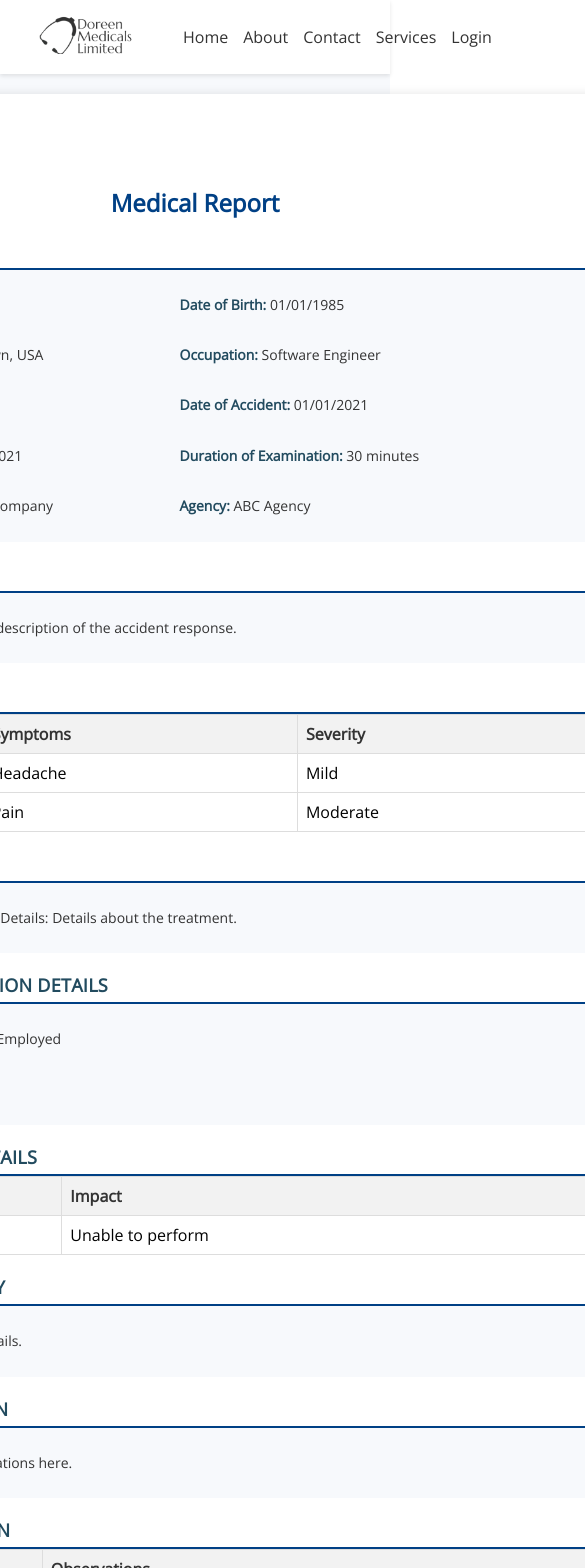
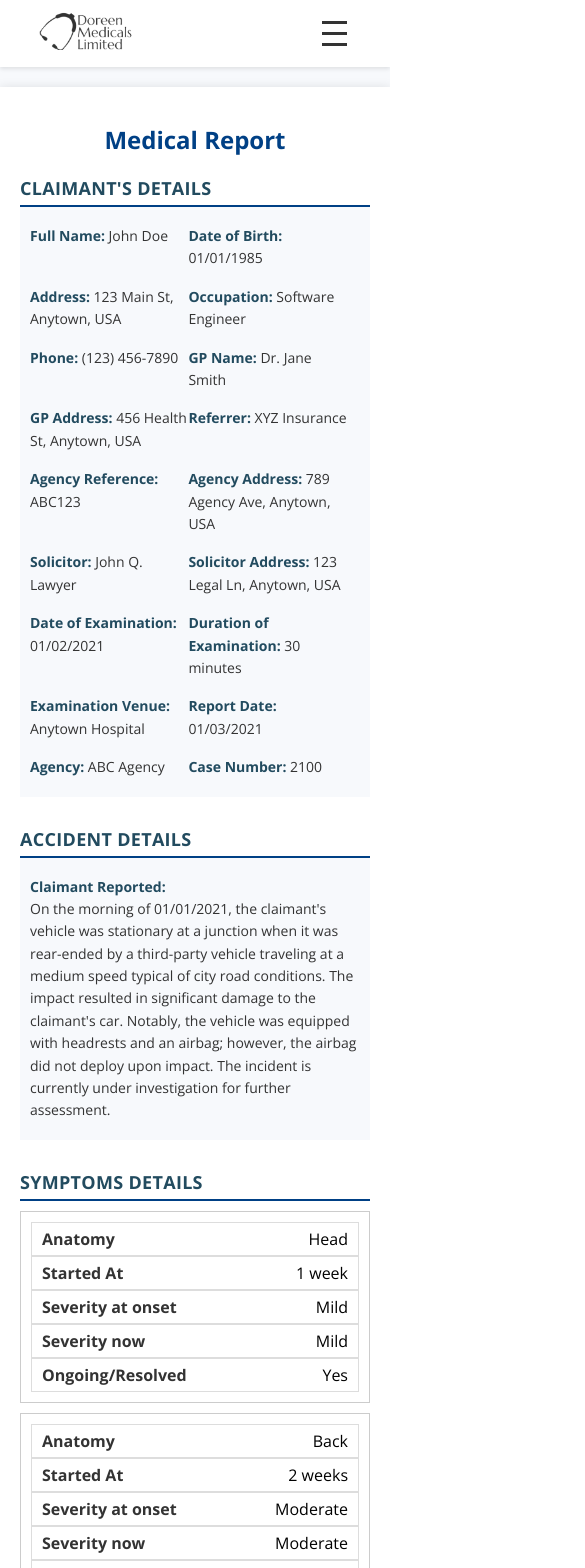
Before and after one commit to hatimkh20/Medical-Portal-Frontend, a React (Create React App) app: page /report in a window 390 px wide. Shown: the top 1568 px of the page, 585 px wide, since content can reach past the window. Built offline with nearby package versions, Linux system fonts and the light colour scheme; a web font is replaced by a local one.

Commit message:
report ui and responsive

```diff
--- a/src/App.css
+++ b/src/App.css
@@ -1,5 +1,4 @@
-@import url("https://fonts.googleapis.com/css2?family=Open+Sans:wght@400;700&display=swap");
-
+@import url('https://fonts.googleapis.com/css2?family=Open+Sans:ital,wght@0,300..800;1,300..800&display=swap');
 * {
   font-family: 'Open Sans' !important;
 }
--- a/src/App.js
+++ b/src/App.js
@@ -27,7 +27,7 @@ function App() {
           <Route path="/" element={<HomePage />} />
           <Route path="/sign-in" element={<AuthPage />} />
           <Route path="/sign-up" element={<AuthPage />} />
-          <Route path="/dashboard" element={<ProtectedRoute element={<Dashboard />} />} />
+          <Route path="/dashboard" element={<Dashboard />} />
           <Route path="/form" element={ <MultiStepForm steps={Steps}/>} />
           <Route path="/report" element={ <MedicalReport data={data} /> } />
            {/* Add route for MultiStepForm */}
--- a/src/components/Navigation/Navbar.css
+++ b/src/components/Navigation/Navbar.css
@@ -53,3 +53,38 @@
 .btn-logout:hover {
   color: #007bff;
 }
+
+.hamburger {
+  display: none;
+  flex-direction: column;
+  cursor: pointer;
+}
+
+.hamburger div {
+  width: 25px;
+  height: 3px;
+  background-color: #333;
+  margin: 4px;
+  transition: all 0.3s ease;
+}
+
+@media (max-width: 768px) {
+  .navbar-links {
+    display: none;
+    flex-direction: column;
+    position: absolute;
+    top: 60px;
+    left: 0;
+    width: 100%;
+    background-color: #fff;
+    box-shadow: 0 8px 16px rgba(0, 0, 0, 0.1);
+  }
+
+  .navbar-links.active {
+    display: flex;
+  }
+
+  .hamburger {
+    display: flex;
+  }
+}
--- a/src/components/Navigation/Navbar.js
+++ b/src/components/Navigation/Navbar.js
@@ -1,5 +1,4 @@
-// components/Navigation/Navbar.js
-import React, { useContext } from "react";
+import React, { useContext, useState } from "react";
 import { Link } from "react-router-dom";
 import { AuthContext } from "../../context/AuthContext";
 import "./Navbar.css";
@@ -7,6 +6,11 @@ import logoImage from "../../assets/images/logo.png";
 
 const Navbar = () => {
   const { isLoggedIn, logout } = useContext(AuthContext);
+  const [isMenuOpen, setIsMenuOpen] = useState(false);
+
+  const toggleMenu = () => {
+    setIsMenuOpen(!isMenuOpen);
+  };
 
   return (
     <div className="container">
@@ -20,36 +24,41 @@ const Navbar = () => {
             />
           </Link>
         </div>
-        <ul className="navbar-links">
+        <ul className={`navbar-links ${isMenuOpen ? "active" : ""}`}>
           <li>
-            <Link to="/">Home</Link>
+            <Link to="/" onClick={toggleMenu}>Home</Link>
           </li>
           <li>
-            <Link to="/about">About</Link>
+            <Link to="/about" onClick={toggleMenu}>About</Link>
           </li>
           <li>
-            <Link to="/contact">Contact</Link>
+            <Link to="/contact" onClick={toggleMenu}>Contact</Link>
           </li>
           <li>
-            <Link to="/services">Services</Link>
+            <Link to="/services" onClick={toggleMenu}>Services</Link>
           </li>
           {isLoggedIn ? (
             <>
               <li>
-                <Link to="/dashboard">Dashboard</Link>
+                <Link to="/dashboard" onClick={toggleMenu}>Dashboard</Link>
               </li>
               <li>
-                <button onClick={logout} className="btn-logout">
+                <button onClick={() => { logout(); toggleMenu(); }} className="btn-logout">
                   Logout
                 </button>
               </li>
             </>
           ) : (
             <li>
-              <Link to="/sign-in">Login</Link>
+              <Link to="/sign-in" onClick={toggleMenu}>Login</Link>
             </li>
           )}
         </ul>
+        <div className="hamburger" onClick={toggleMenu}>
+          <div></div>
+          <div></div>
+          <div></div>
+        </div>
       </div>
     </div>
   );
--- a/src/components/Report Component/DetailSection.js
+++ b/src/components/Report Component/DetailSection.js
@@ -12,7 +12,7 @@ const DetailsSection = ({ title, details, layout }) => {
             key={index}
             className={`report-text ${detail.inline ? 'inline' : 'block'}`}
           >
-            <strong>{detail.label}:</strong> {detail.value}
+            <strong>{detail.label}:</strong> <span>{detail.value}</span>
           </p>
         ))}
       </div>
--- a/src/components/Report Component/MedicalReport.js
+++ b/src/components/Report Component/MedicalReport.js
@@ -10,7 +10,7 @@ const MedicalReport = ({ data }) => {
   const generatePdf = () => {
     const input = document.getElementById('report-container');
     html2canvas(input, { scale: 2 }).then((canvas) => {
-      const imgData = canvas.toDataURL('image/png');
+      const imgData = canvas.toDataURL('image/jpeg', 0.9); // Use JPEG and reduce quality to 0.5
       const pdf = new jsPDF('p', 'mm', 'a4');
       const imgWidth = 210; // A4 width in mm
       const imgHeight = (canvas.height * imgWidth) / canvas.width;
@@ -37,16 +37,24 @@ const MedicalReport = ({ data }) => {
           title="Claimant's Details"
           layout="two-rows"
           details={[
-            { label: 'Full Name', value: data.name, inline: true },
-            { label: 'Date of Birth', value: data.dob, inline: true },
-            { label: 'Address', value: data.address, inline: true },
-            { label: 'Occupation', value: data.occupation, inline: true },
-            { label: 'Medical Records', value: data.medicalRecords, inline: true },
-            { label: 'Date of Accident', value: data.dateOfAccident, inline: true },
-            { label: 'Date of Examination', value: data.dateOfExamination, inline: true },
-            { label: 'Duration of Examination', value: data.durationOfExamination, inline: true },
-            { label: 'Instructing Party', value: data.instructingParty, inline: true },
-            { label: 'Agency', value: data.agency, inline: true }
+            { label: 'Full Name', value: data.claimantDetails.name, inline: true },
+            { label: 'Date of Birth', value: data.claimantDetails.dob, inline: true },
+            { label: 'Address', value: data.claimantDetails.address, inline: true },
+            { label: 'Occupation', value: data.claimantDetails.occupation, inline: true },
+            { label: 'Phone', value: data.claimantDetails.phone, inline: true },
+            { label: 'GP Name', value: data.claimantDetails.gpName, inline: true },
+            { label: 'GP Address', value: data.claimantDetails.gpAddress, inline: true },
+            { label: 'Referrer', value: data.claimantDetails.referrer, inline: true },
+            { label: 'Agency Reference', value: data.claimantDetails.agencyReference, inline: true },
+            { label: 'Agency Address', value: data.claimantDetails.agencyAddress, inline: true },
+            { label: 'Solicitor', value: data.claimantDetails.solicitor, inline: true },
+            { label: 'Solicitor Address', value: data.claimantDetails.solicitorAddress, inline: true },
+            { label: 'Date of Examination', value: data.claimantDetails.dateOfExamination, inline: true },
+            { label: 'Duration of Examination', value: data.claimantDetails.durationOfExamination, inline: true },
+            { label: 'Examination Venue', value: data.claimantDetails.examinationVenue, inline: true },
+            { label: 'Report Date', value: data.claimantDetails.reportDate, inline: true },
+            { label: 'Agency', value: data.claimantDetails.agency, inline: true },
+            { label: 'Case Number', value: data.claimantDetails.caseNumber, inline: true }
           ]}
         />
 
@@ -54,51 +62,60 @@ const MedicalReport = ({ data }) => {
           title="Accident Details"
           layout="single-column"
           details={[
-            { label: 'Claimant Reported', value: data.accidentResponse, inline: false }
+            { label: 'Claimant Reported', value: data.accidentDetails.claimantResponse, inline: false }
           ]}
         />
 
         <TableSection
           title="Symptoms Details"
-          rows={data.symptoms.map(symptom => ({
-            Area: symptom.area,
-            Symptoms: symptom.symptoms,
-            Severity: symptom.severity
+          rows={data.symptomsDetails.map(symptom => ({
+            Anatomy: symptom.anatomy,
+            "Started At": symptom.duration,
+            "Severity at onset": symptom.severityOnset,
+            "Severity now": symptom.severityNow,
+            "Ongoing/Resolved": symptom.ongoing
           }))}
         />
 
         <DetailsSection
           title="Treatment Details"
           layout="single-column"
-          details={data.treatment.map(treat => ({
-            label: 'Treatment',
-            value: `${treat.treatment}, Details: ${treat.details}`,
-            inline: false
-          }))}
+          details={[
+            { label: 'Immediate Treatment', value: data.accidentDetails.claimantResponse, inline: false },
+            { label: 'Later Treatment', value: data.accidentDetails.claimantResponse, inline: false },
+
+          ]}
         />
 
         <DetailsSection
           title="Employment/Education Details"
           layout="single-column"
           details={[
-            { label: 'Current Employment Status', value: data.employmentStatus, inline: true },
-            { label: 'Missed Work Days', value: data.missedWorkDays, inline: true }
+            { label: 'Current Employment Status', value: data.employmentEducationDetails.employmentStatus, inline: true },
+            { label: 'Occupation', value: data.employmentEducationDetails.occupation, inline: true },
+            { label: 'Education Level', value: data.employmentEducationDetails.educationLevel, inline: true },
+            { label: 'Missed Work Days', value: data.employmentEducationDetails.missedWorkDays, inline: true },
+            { label: 'Impact on Work', value: data.employmentEducationDetails.impactOnWork, inline: true }
           ]}
         />
 
         <TableSection
           title="Domestic Impact Details"
-          rows={data.domesticImpact.map(impact => ({
+          rows={data.domesticImpactDetails.map(impact => ({
             Activity: impact.activity,
-            Impact: impact.impact
+            Severity: impact.severity,
+            SymptomExacerbation: impact.symptomExacerbation
           }))}
+          mergedHeader="Ongoing"
         />
 
         <DetailsSection
           title="Past Medical History"
           layout="single-column"
           details={[
-            { label: 'Injuries', value: data.pastInjuries, inline: false }
+            { label: 'Injuries', value: data.pastMedicalHistory.injuries, inline: false },
+            { label: 'Illnesses', value: data.pastMedicalHistory.illnesses, inline: false },
+            { label: 'Operations', value: data.pastMedicalHistory.operations, inline: false }
           ]}
         />
 
@@ -106,7 +123,11 @@ const MedicalReport = ({ data }) => {
           title="General Observation"
           layout="single-column"
           details={[
-            { label: 'Observation', value: data.generalObservation, inline: false }
+            { label: 'Presentation', value: data.generalObservation.presentation, inline: true },
+            { label: 'Demeanor', value: data.generalObservation.demeanor, inline: true },
+            { label: 'Pain Levels', value: data.generalObservation.painLevels, inline: true },
+            { label: 'Pain Management', value: data.generalObservation.painManagement, inline: true },
+            { label: 'Mobility', value: data.generalObservation.mobility, inline: true }
           ]}
         />
 
@@ -114,23 +135,29 @@ const MedicalReport = ({ data }) => {
           title="Physical Examination"
           rows={data.physicalExamination.map(exam => ({
             Area: exam.area,
-            Observations: exam.observations
+            Observation: exam.observation,
+            Characteristics: exam.characteristics,
+            SymptomExacerbation: exam.symptomExacerbation
           }))}
         />
 
         <TableSection
           title="Diagnosis - Physical Injuries"
-          rows={data.physicalDiagnosis.map(diagnosis => ({
+          rows={data.diagnosisPhysicalInjuries.map(diagnosis => ({
             Injury: diagnosis.injury,
-            Details: diagnosis.details
+            Mechanism: diagnosis.mechanism,
+            Treatment: diagnosis.treatment,
+            Prognosis: diagnosis.prognosis
           }))}
         />
 
         <TableSection
           title="Diagnosis - Psychological Injuries"
-          rows={data.psychologicalDiagnosis.map(diagnosis => ({
+          rows={data.diagnosisPsychologicalInjuries.map(diagnosis => ({
             Injury: diagnosis.injury,
-            Details: diagnosis.details
+            Mechanism: diagnosis.mechanism,
+            Treatment: diagnosis.treatment,
+            Prognosis: diagnosis.prognosis
           }))}
         />
 
@@ -144,15 +171,19 @@ const MedicalReport = ({ data }) => {
 
         <TableSection
           title="Prognosis - Physical Injuries"
-          rows={data.physicalPrognosis.map(prognosis => ({
-            Prognosis: prognosis.details
+          rows={data.prognosisPhysicalInjuries.map(prognosis => ({
+            Injury: prognosis.injury,
+            ShortTerm: prognosis.shortTerm,
+            LongTerm: prognosis.longTerm
           }))}
         />
 
         <TableSection
           title="Prognosis - Psychological Injuries"
-          rows={data.psychologicalPrognosis.map(prognosis => ({
-            Prognosis: prognosis.details
+          rows={data.prognosisPsychologicalInjuries.map(prognosis => ({
+            Injury: prognosis.injury,
+            ShortTerm: prognosis.shortTerm,
+            LongTerm: prognosis.longTerm
           }))}
         />
 
@@ -160,7 +191,7 @@ const MedicalReport = ({ data }) => {
           title="Further Treatment and Rehabilitation"
           layout="single-column"
           details={[
-            { label: 'Further Treatment', value: data.furtherTreatment, inline: false }
+            { label: 'Further Treatment', value: data.furtherTreatmentRehabilitation, inline: false }
           ]}
         />
 
@@ -176,8 +207,16 @@ const MedicalReport = ({ data }) => {
           title="Signature"
           layout="single-column"
           details={[
-            { label: 'Signed By', value: data.signedBy, inline: true }
+            { label: 'Signed By', value: `${data.signedBy.name}, ${data.signedBy.qualifications}`, inline: true },
+            { label: 'Date', value: data.signedBy.date, inline: true }
           ]}
+        />
+
+        <TableSection
+          title="Expert Bibliography"
+          rows={data.expertBibliography.map(bibliography => ({
+            Bibliography: bibliography
+          }))}
         />
       </div>
       <button onClick={generatePdf} className="report-download-button">Download PDF</button>
--- a/src/components/Report Component/TableSection.js
+++ b/src/components/Report Component/TableSection.js
@@ -1,24 +1,30 @@
-// TableSection.js
 import React from 'react';
 import './tableSection.css';
 
-const TableSection = ({ title, rows }) => {
+const TableSection = ({ title, rows, headerColor, mergedHeader }) => {
   return (
     <section className="report-section">
       {title && <h2 className="report-subtitle">{title}</h2>}
       <table className="report-table">
         <thead>
+          {mergedHeader && (
+            <tr>
+              <th className='table-header' colSpan={Object.keys(rows[0]).length}>
+                {mergedHeader}
+              </th>
+            </tr>
+          )}
           <tr>
             {Object.keys(rows[0]).map((header, index) => (
-              <th key={index}>{header}</th>
+              <th key={index} className={headerColor}>{header}</th>
             ))}
           </tr>
         </thead>
         <tbody>
           {rows.map((row, index) => (
             <tr key={index}>
-              {Object.values(row).map((value, idx) => (
-                <td key={idx}>{value}</td>
+              {Object.keys(row).map((key, idx) => (
+                <td key={idx} data-label={key}>{row[key]}</td>
               ))}
             </tr>
           ))}
--- a/src/components/Report Component/detailSection.css
+++ b/src/components/Report Component/detailSection.css
@@ -28,6 +28,6 @@
 }
 
 .details-container .report-text.block {
-  display: block;
-  width: 100%;
+  display: flex;
+  flex-direction: column;
 }
--- a/src/components/Report Component/medicalReport.css
+++ b/src/components/Report Component/medicalReport.css
@@ -1,4 +1,3 @@
-/* medicalReport.css */
 .report-wrapper {
   display: flex;
   flex-direction: column;
@@ -8,9 +7,10 @@
 }
 
 .report-container {
-  width: 210mm;
+  width: 100%;
+  max-width: 210mm;
   min-height: 297mm;
-  padding: 20mm;
+  padding: 20px;
   background-color: #ffffff;
   box-shadow: 0 0 10px rgba(0, 0, 0, 0.1);
   font-family: Arial, sans-serif;
@@ -28,7 +28,7 @@
 }
 
 .report-section {
-  margin-bottom: 20px;
+  margin-bottom: 30px;
 }
 
 .report-claimant-details {
@@ -53,8 +53,14 @@
 }
 
 .report-claimant-details .report-text {
-  width: 48%;
+  width: 100%;
   margin-bottom: 5px;
+}
+
+@media (min-width: 600px) {
+  .report-claimant-details .report-text {
+    width: 48%;
+  }
 }
 
 .report-subtitle {
@@ -72,6 +78,7 @@
   font-size: 14px;
   color: #333333;
   line-height: 1.6;
+  margin: 8px 0px;
 }
 
 .report-download-button {
--- a/src/components/Report Component/tableSection.css
+++ b/src/components/Report Component/tableSection.css
@@ -2,6 +2,7 @@
   width: 100%;
   border-collapse: collapse;
   margin-bottom: 20px;
+  margin-top: 10px;
 }
 
 .report-table th,
@@ -12,6 +13,57 @@
 }
 
 .report-table th {
-    background-color: #f2f2f2;
+  background-color: #3EABE1;
+  color: #fff;
+  font-weight: 500;
+}
+
+.table-header {
+  background-color: #197F72 !important;
+  text-align: center !important;
+  font-weight: 600 !important;
+  text-transform: uppercase;
+  font-size: 18px;
+}
+
+@media (max-width: 600px) {
+  .report-table {
+    display: flex;
+    flex-direction: column;
+  }
+
+  .report-table thead {
+    display: none;
+  }
+
+  .report-table tbody {
+    display: flex;
+    flex-direction: column;
+  }
+
+  .report-table tr {
+    display: flex;
+    flex-direction: column;
+    border: 1px solid #ccc;
+    margin-bottom: 10px;
+    padding: 10px;
+  }
+
+  .report-table td {
+    display: flex;
+    justify-content: space-between;
+    padding: 5px 10px;
+    text-align: left;
+  }
+
+  .report-table td:before {
+    content: attr(data-label);
+    font-weight: bold;
     color: #333;
+    flex: 1;
   }
+
+  .report-table td {
+    flex: 2;
+  }
+}
--- a/src/data.js
+++ b/src/data.js
@@ -1,46 +1,96 @@
 export const data = {
+  claimantDetails: {
     name: "John Doe",
+    address: "123 Main St, Anytown, USA",
+    phone: "(123) 456-7890",
     dob: "01/01/1985",
-    address: "123 Main St, Anytown, USA",
+    gender: "Male",
     occupation: "Software Engineer",
-    medicalRecords: "N/A",
-    dateOfAccident: "01/01/2021",
+    gpName: "Dr. Jane Smith",
+    gpAddress: "456 Health St, Anytown, USA",
+    referrer: "XYZ Insurance",
+    agencyReference: "ABC123",
+    agencyAddress: "789 Agency Ave, Anytown, USA",
+    solicitor: "John Q. Lawyer",
+    solicitorAddress: "123 Legal Ln, Anytown, USA",
     dateOfExamination: "01/02/2021",
     durationOfExamination: "30 minutes",
-    instructingParty: "Insurance Company",
+    examinationVenue: "Anytown Hospital",
+    reportDate: "01/03/2021",
     agency: "ABC Agency",
-    accidentResponse: "Detailed description of the accident response.",
-    symptoms: [
-      { area: "Head", symptoms: "Headache", severity: "Mild" },
-      { area: "Back", symptoms: "Pain", severity: "Moderate" }
+    caseNumber: "2100"
+  },
+  accidentDetails: {
+    dateOfAccident: "01/01/2021",
+    claimantResponse: "On the morning of 01/01/2021, the claimant's vehicle was stationary at a junction when it was rear-ended by a third-party vehicle traveling at a medium speed typical of city road conditions. The impact resulted in significant damage to the claimant's car. Notably, the vehicle was equipped with headrests and an airbag; however, the airbag did not deploy upon impact. The incident is currently under investigation for further assessment."
+  },
+  symptomsDetails: [
+    { anatomy: "Head", severityOnset: "Mild", duration: "1 week", severityNow: "Mild", ongoing: "Yes" },
+    { anatomy: "Back", severityOnset: "Moderate", duration: "2 weeks", severityNow: "Moderate", ongoing: "Yes" },
+    { anatomy: "Neck", severityOnset: "Mild", duration: "1 week", severityNow: "Moderate", ongoing: "Yes" },
+    { anatomy: "Shoulder", severityOnset: "Low", duration: "1 week", severityNow: "Mild", ongoing: "No" }
   ],
-    treatment: [
-      { treatment: "Physical Therapy", details: "Details about the treatment." }
+  treatmentDetails: [
+    { treatment: "Physical Therapy", startDate: "01/10/2021", endDate: "02/10/2021", frequency: "Weekly", effectiveness: "Moderate" },
+    { treatment: "Medication", startDate: "01/01/2021", endDate: "01/15/2021", medication: "Painkillers", dosage: "500mg", frequency: "Daily" }
   ],
+  employmentEducationDetails: {
     employmentStatus: "Employed",
+    occupation: "Software Engineer",
+    educationLevel: "Bachelor's Degree",
     missedWorkDays: "5 days",
-    domesticImpact: [
-      { activity: "Cooking", impact: "Unable to perform" }
+    impactOnWork: "Difficulty focusing due to pain and discomfort"
+  },
+  domesticImpactDetails: [
+    { activity: "Cooking", severity: "Unable to perform", symptomExacerbation: "Yes" },
+    { activity: "Cleaning", severity: "Limited ability", symptomExacerbation: "Yes" },
+    { activity: "Shopping", severity: "Assistance required", symptomExacerbation: "Yes" }
   ],
-    pastInjuries: "Previous injuries details.",
-    generalObservation: "General observations here.",
+  pastMedicalHistory: {
+    injuries: "Past injuries: None",
+    illnesses: "Past illnesses: None",
+    operations: "Operations: Appendectomy (2015)"
+  },
+  generalObservation: {
+    presentation: "Good",
+    demeanor: "Cooperative",
+    painLevels: "Moderate",
+    painManagement: "Yes",
+    mobility: "Normal"
+  },
   physicalExamination: [
-      { area: "Leg", observations: "Swelling" }
+    { area: "Neck", observation: "Stiffness", characteristics: "Limited range of motion", symptomExacerbation: "Yes" },
+    { area: "Back", observation: "Tenderness", characteristics: "Moderate pain on palpation", symptomExacerbation: "Yes" },
+    { area: "Legs", observation: "Normal", characteristics: "No swelling or tenderness", symptomExacerbation: "No" }
   ],
-    physicalDiagnosis: [
-      { injury: "Fracture", details: "Details about the fracture." }
+  diagnosisPhysicalInjuries: [
+    { injury: "Neck Strain", mechanism: "Whiplash", treatment: "Physical therapy and pain management", prognosis: "Full recovery expected" },
+    { injury: "Lower Back Pain", mechanism: "Impact from collision", treatment: "Medication and physical therapy", prognosis: "Improvement over time" }
   ],
-    psychologicalDiagnosis: [
-      { injury: "Anxiety", details: "Details about anxiety." }
+  diagnosisPsychologicalInjuries: [
+    { injury: "Anxiety", mechanism: "Traumatic event", treatment: "Counseling and medication", prognosis: "Improvement with therapy" },
+    { injury: "PTSD", mechanism: "Traumatic event", treatment: "Psychotherapy", prognosis: "Long-term management required" }
   ],
-    opinion: "Medical opinion here.",
-    physicalPrognosis: [
-      { details: "Physical prognosis details." }
+  opinion: "On the examination date, the claimant was still experiencing moderate pain and stiffness in the neck and back due to the accident. The prognosis for physical injuries is positive with expected improvement over time with continued treatment. Psychological symptoms, including anxiety and PTSD, will require ongoing management. The claimant is advised to continue physical therapy and seek psychological support.",
+  prognosisPhysicalInjuries: [
+    { injury: "Neck Strain", shortTerm: "3-6 months", longTerm: "Full recovery expected" },
+    { injury: "Lower Back Pain", shortTerm: "6-12 months", longTerm: "Improvement expected with ongoing treatment" }
   ],
-    psychologicalPrognosis: [
-      { details: "Psychological prognosis details." }
+  prognosisPsychologicalInjuries: [
+    { injury: "Anxiety", shortTerm: "3-6 months", longTerm: "Improvement with therapy" },
+    { injury: "PTSD", shortTerm: "6-12 months", longTerm: "Long-term management required" }
   ],
-    furtherTreatment: "Further treatment details.",
-    statementOfTruth: "Statement of truth details.",
-    signedBy: "Doctor's Signature"
+  furtherTreatmentRehabilitation: "Continued physical therapy and psychological counseling are recommended to address ongoing symptoms and aid in recovery.",
+  statementOfTruth: "I confirm that this report is a true and accurate reflection of the claimant's injuries and symptoms as observed during the examination. This report is prepared in accordance with the guidelines and requirements of the court.",
+  signedBy: {
+    name: "Dr. Jane Smith",
+    qualifications: "MBBS, FRCS",
+    signature: "Dr. Jane Smith",
+    date: "01/03/2021"
+  },
+  expertBibliography: [
+    "The Oxford Handbook of Accident and Emergency Medicine, 3rd edition, 2015",
+    "Clinical Practice Guidelines in Trauma Management, 2nd edition, 2018",
+    "Journal of Pain and Symptom Management, Volume 56, Issue 4, 2020"
+  ]
 };
--- a/src/index.css
+++ b/src/index.css
@@ -1,3 +1,6 @@
+@import url('https://fonts.googleapis.com/css2?family=Open+Sans:ital,wght@0,300..800;1,300..800&display=swap');
+
+
 body {
   margin: 0;
   font-family: -apple-system, BlinkMacSystemFont, 'Segoe UI', 'Roboto', 'Oxygen',
```
Lines whose indentation alone changed are shown as unchanged.
